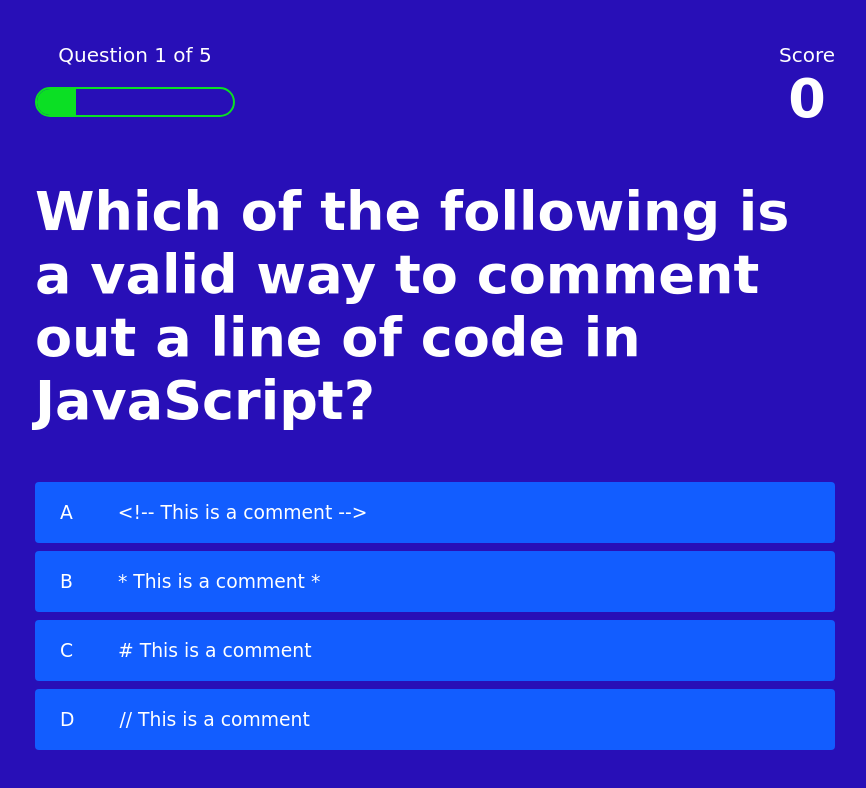
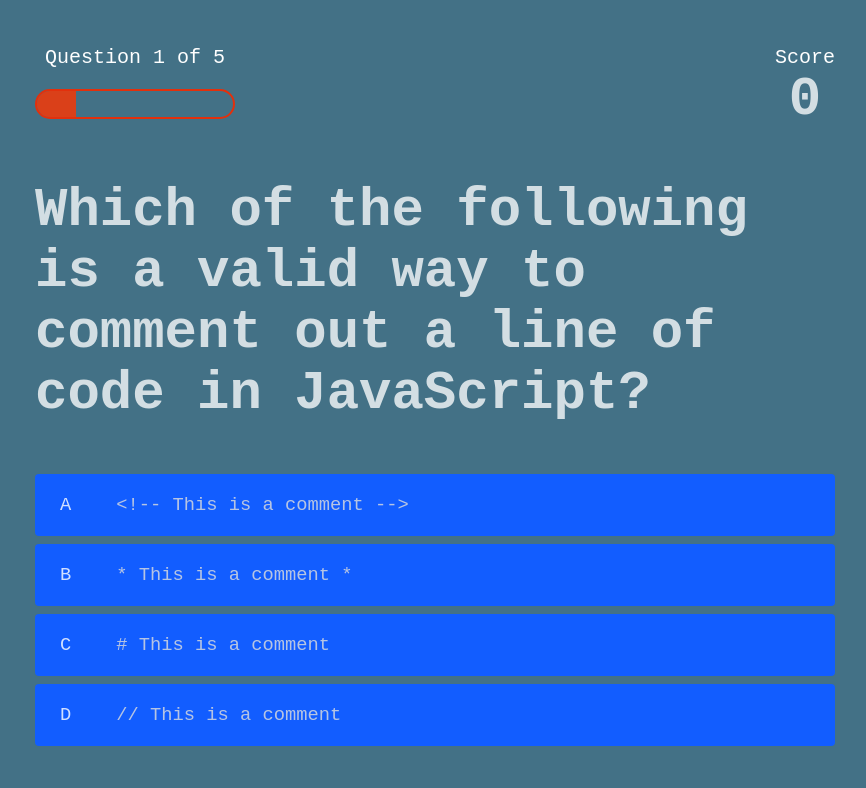
Before and after one commit to allansanti/code-quiz, a plain HTML site: page game.html in a window 1280 px wide. Shown: the whole page, without its empty margins (205-1071 px from the left). Drawn offline with Linux system fonts and the light colour scheme.

Commit message:
Temporary final: edits needed, timer missing

```diff
--- a/game.css
+++ b/game.css
@@ -21,12 +21,13 @@ body {
 
 .choice-prefix {
     padding: 2rem 2.5rem;
-    color: white;
+    color: rgba(255, 255, 255, 0.813);
 }
 
 .choice-text {
     padding: 2rem;
     width: 100%;
+    color: rgba(220, 220, 220, 0.813);
 }
 
 .correct {
@@ -55,7 +56,7 @@ body {
 #progressBar {
     width: 20rem;
     height: 3rem;
-    border: 0.2rem solid rgb(11,223,36);
+    border: 0.2rem solid rgb(227, 48, 12);
     margin-top: 2rem;
     border-radius: 50px;
     overflow: hidden;
@@ -63,7 +64,7 @@ body {
 
 #progressBarFull {
     height: 100%;
-    background: rgb(11,223,36);
+    background: rgba(240, 57, 11, 0.879);
     width: 0%;
 }
 
--- a/style.css
+++ b/style.css
@@ -1,5 +1,5 @@
 :root {
-    background-color: rgb(40, 15, 183)
+    background-color: rgba(18, 76, 103, 0.792)
 }
 
 * {
@@ -7,12 +7,12 @@
     margin: 0;
     padding: 0;
     font-size: 62.5%;
-    font-family: "Nova Square", cursive;
+    font-family: 'Courier New', Courier, monospace
 }
 
 h1 {
     font-size: 5.4rem;
-    color: #fff;
+    color: #ffffffc4;
     margin-bottom: 5rem;
 }
 
@@ -64,7 +64,7 @@ h2 {
     text-align: center;
     margin-bottom: 1rem;
     text-decoration: none;
-    color: rgb(28, 26, 26);
+    color: rgb(234, 224, 224);
     background: linear-gradient(90deg, rgb(18, 92, 255) 0%, rgba(255, 0, 217, 0.509) 100%);
     border-radius: 4px;
 }
@@ -95,7 +95,6 @@ h2 {
     margin-left: 1rem;
 }
 
-/* End Page CSS */
 .end-form-container {
     width: 100%;
     display: flex;
@@ -125,7 +124,7 @@ input::placeholder {
 
 #end-text {
     font-size: 2.4rem;
-    color: #fff;
+    color: #fffffff9;
     text-align: center;
 }
 
```
Also changed, not shown: highscores.html (+1 -1 lines), index.html (+1 -1 lines), test.js (deleted).
